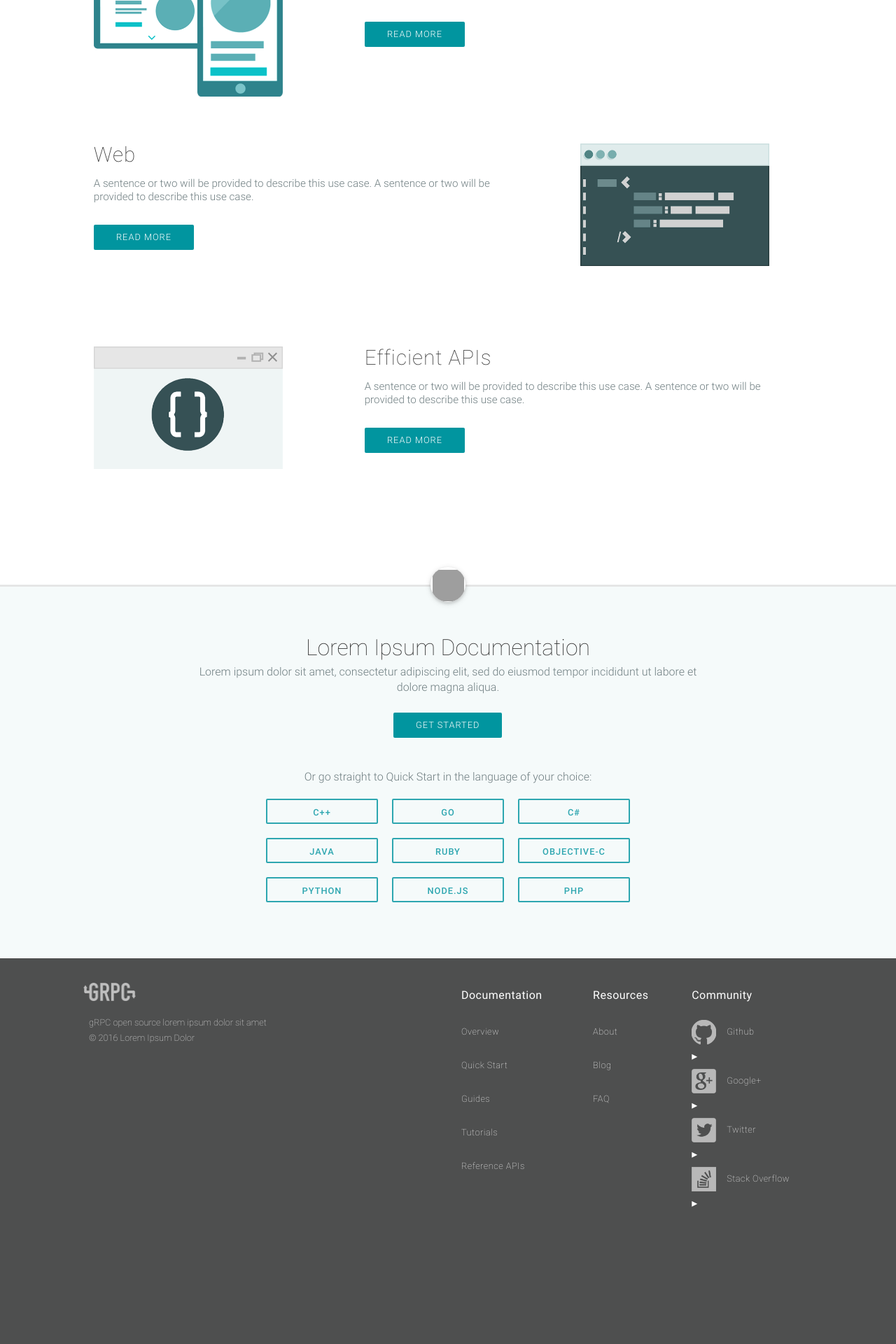
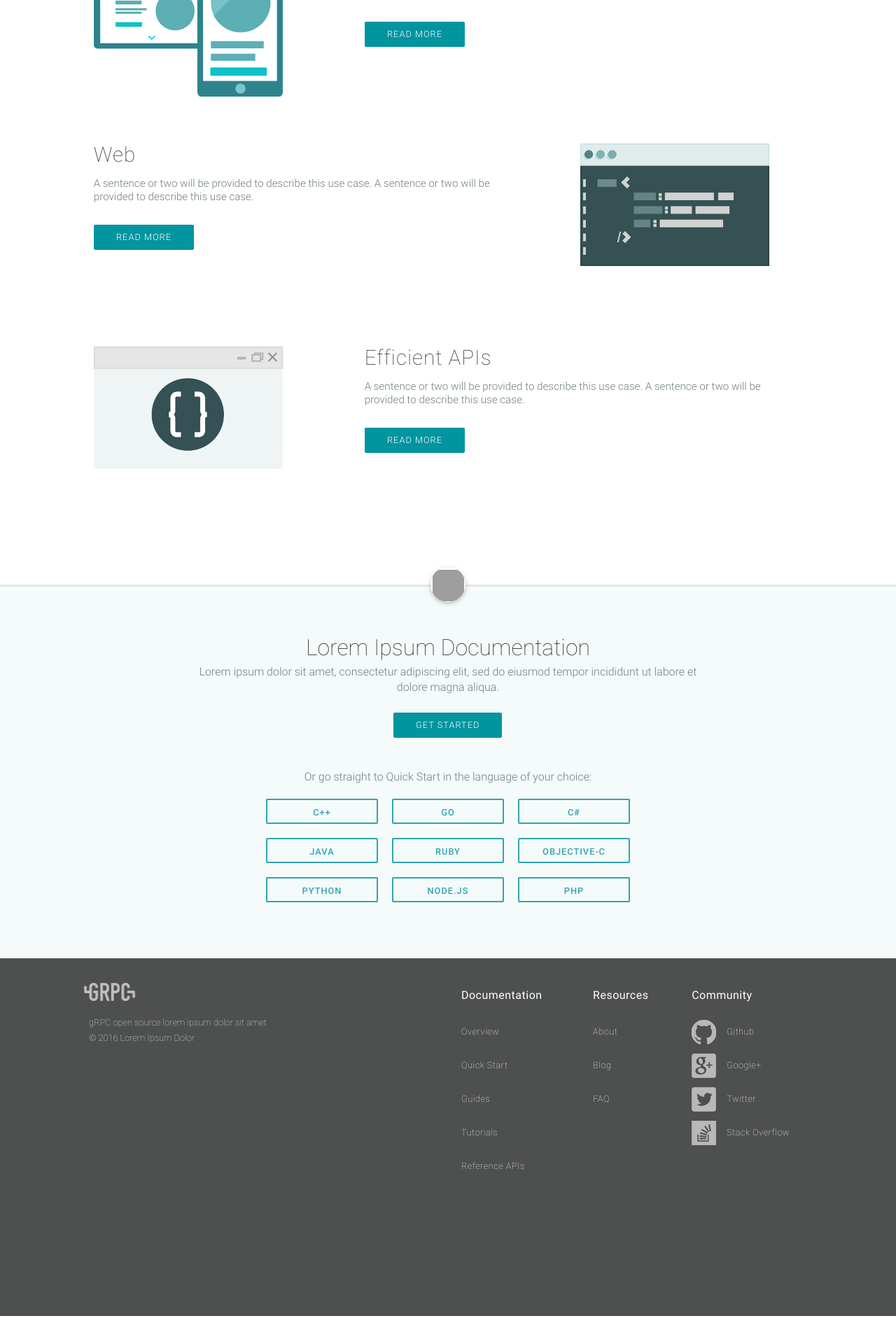
Before and after one commit to grpc/grpc.github.io, a Jekyll site: the page built from index.html, in a window 1280 px wide. Shown: the part 888-2808 px from the top of the page at 70% size. Built offline with Jekyll 4.4.1, drawn with Linux system fonts in a browser that asks for light colours; nearby versions of some CDN libraries; comment, search, counter and statistics services are not loaded; after the commit the page ends 2768 px from its top, so only the background shows below that; grey boxes are pictures that could not be loaded.

Commit message:
removes external link ::after from footer

```diff
--- a/_sass/modules/_footer.scss
+++ b/_sass/modules/_footer.scss
@@ -22,6 +22,9 @@ footer{
         &:hover {
             text-decoration: underline;
             color: $white;
+        }
+        &::after {
+            display: none;
         }
     }
     .active {
```
